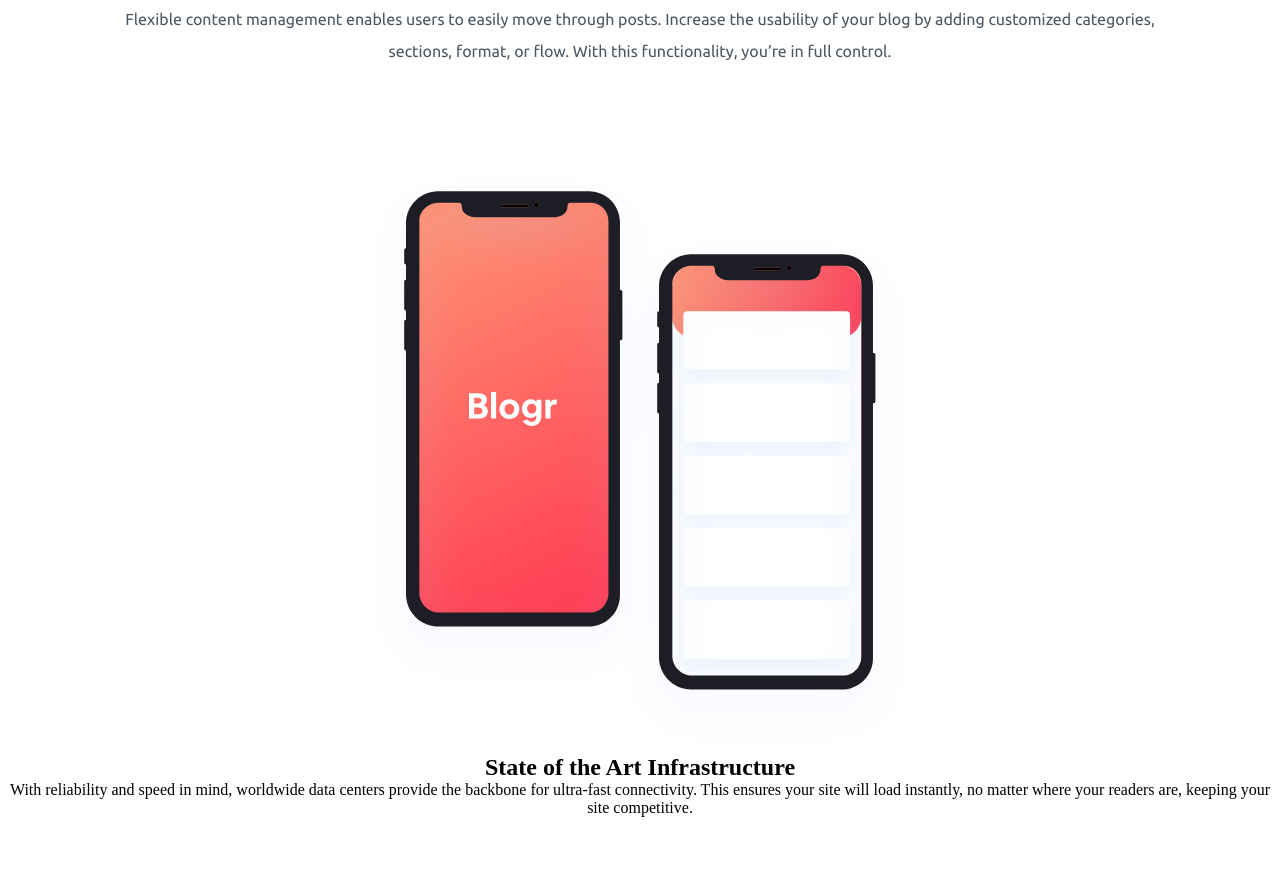
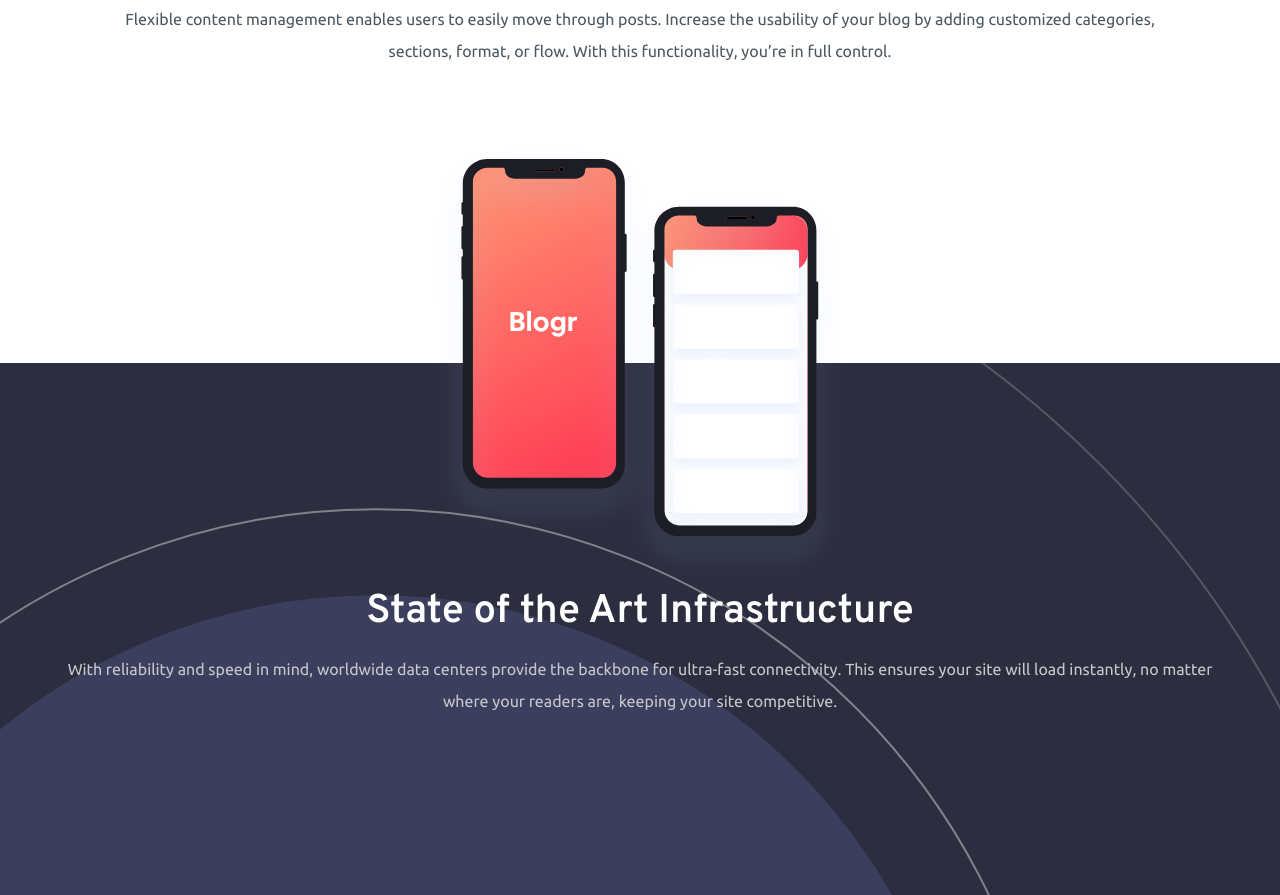
Before and after one commit to wizzy-design/blogr-landing-page-main, a plain HTML site: page index.html in a window 1280 px wide. Shown: the part 1412-2307 px from the top of the page. Drawn offline with Linux system fonts and the light colour scheme.

Commit message:
Done with the most part of state of the art section

```diff
--- a/index.html
+++ b/index.html
@@ -106,8 +106,10 @@
 
   <!-- State of the art -->
   <section class="sota">
+    <img id="phone" src="./images/illustration-phones.svg" alt="">
+    <div class="sota-container">
         <div class="phones">
-      <img src="./images/illustration-phones.svg" alt="">
+          <img id="circle" src="./images/bg-pattern-circles.svg" alt="">
         </div>
 
         <div class="sota-text">
@@ -115,6 +117,7 @@
           <p>With reliability and speed in mind, worldwide data centers provide the backbone for ultra-fast connectivity.
             This ensures your site will load instantly, no matter where your readers are, keeping your site competitive.</p>
         </div>
+    </div>
   </section>
 
   <!-- Javascript -->
--- a/style.css
+++ b/style.css
@@ -197,7 +197,7 @@
 
 .header{
     position: relative;
-    top: 23%;
+    top: 20%;
 }
 
 .header .showcase-header{
@@ -299,23 +299,62 @@
 
 /* State of the art */
 .sota{
+    position: relative;
+}
+
+.sota-container{
+    position: relative;
     display: flex;
     flex-direction: column;
     align-items: center;
+    background: var(--Very-dark-gray-blue);
+    margin-top: 15rem;
     height: 160vh;
+    overflow: hidden;
 }
 
-.phones img{
+img#phone{
+    position: absolute;
+    /* bottom: -700px; */
+    left: 50%;
+    transform: translate(-50%, -50%);
     width: 100%;
+    max-width: 418px;
+    z-index: 1;
+}
+
+.phones img#circle{
+    position: absolute;
+    top: -200px;
+    right: -120px;
+    width: 160%;
+    z-index: 0;
+    opacity: 90%;
 }
 
 .sota-text{
     display: flex;
     flex-direction: column;
     align-items: center;
+    margin-top: 13rem;
+    z-index: 1;
 }
 
 .sota-text h1,
 .sota-text p{
     text-align: center;
 }
+
+.sota-text h1{
+    font-size: 2.5rem;
+    margin: 1rem 0;
+    font-family: 'Overpass', sans-serif;
+    color: var(--white);
+}
+
+.sota-text p{
+    width: 90%;
+    line-height: 2rem;
+    font-family: 'Ubuntu', sans-serif;
+    color: var(--grayish-blue);
+}
```
Lines whose indentation alone changed are shown as unchanged.
